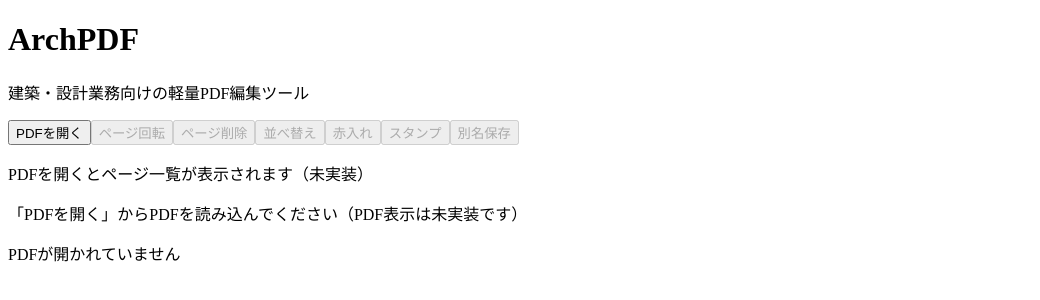
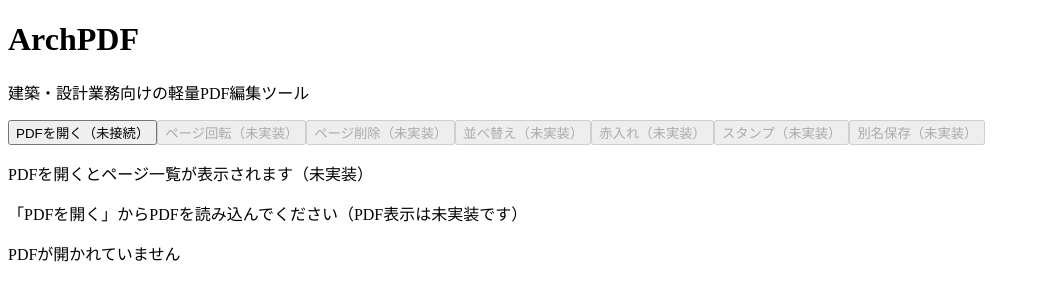
Before and after one commit to airesearchagl-art/ArchPDF, a React (Vite) app: page / in a window 1280 px wide. Shown: the top 300 px of the page, without its empty margins (0-1040 px from the left). Built offline with nearby package versions, Linux system fonts and the light colour scheme; the HTML template or start-up script is replaced by a standard one.

Commit message:
feat: mark unimplemented toolbar actions and unconnected PDF open entry

```diff
--- a/src/components/Toolbar/Toolbar.tsx
+++ b/src/components/Toolbar/Toolbar.tsx
@@ -5,13 +5,15 @@ interface ToolbarProps {
 export function Toolbar({ onOpenPdf }: ToolbarProps) {
   return (
     <div className="toolbar">
-      <button onClick={onOpenPdf}>PDFを開く</button>
-      <button disabled title="未実装">ページ回転</button>
-      <button disabled title="未実装">ページ削除</button>
-      <button disabled title="未実装">並べ替え</button>
-      <button disabled title="未実装">赤入れ</button>
-      <button disabled title="未実装">スタンプ</button>
-      <button disabled title="未実装">別名保存</button>
+      <button onClick={onOpenPdf} title="ファイル選択・読み込み処理は未接続です">
+        PDFを開く（未接続）
+      </button>
+      <button disabled title="未実装">ページ回転（未実装）</button>
+      <button disabled title="未実装">ページ削除（未実装）</button>
+      <button disabled title="未実装">並べ替え（未実装）</button>
+      <button disabled title="未実装">赤入れ（未実装）</button>
+      <button disabled title="未実装">スタンプ（未実装）</button>
+      <button disabled title="未実装">別名保存（未実装）</button>
     </div>
   );
 }
```
